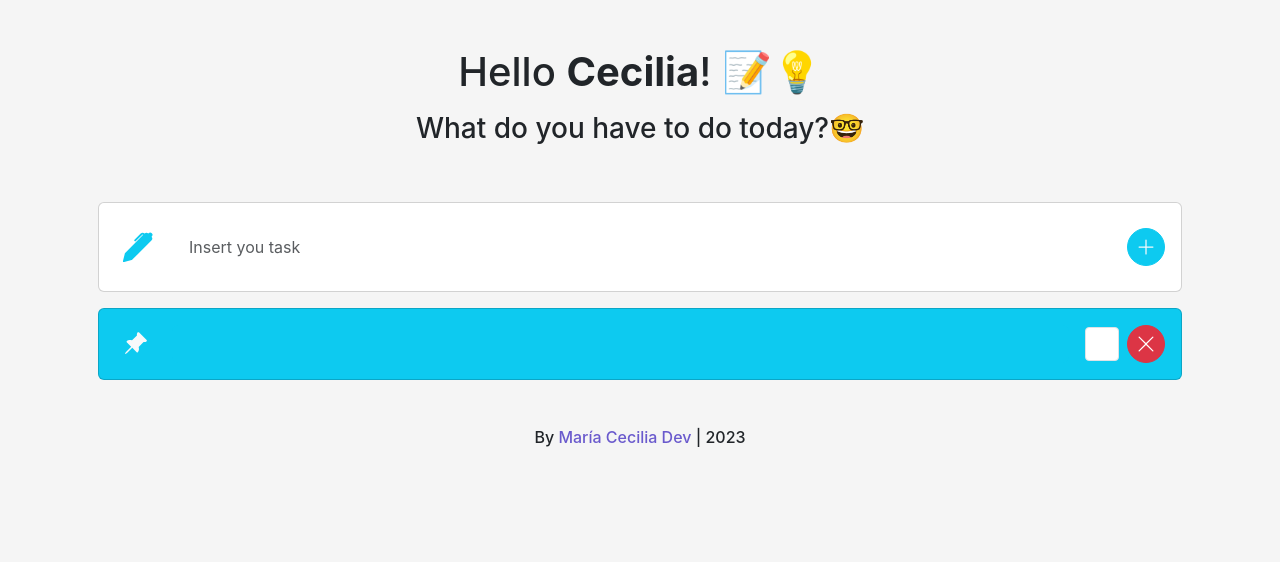
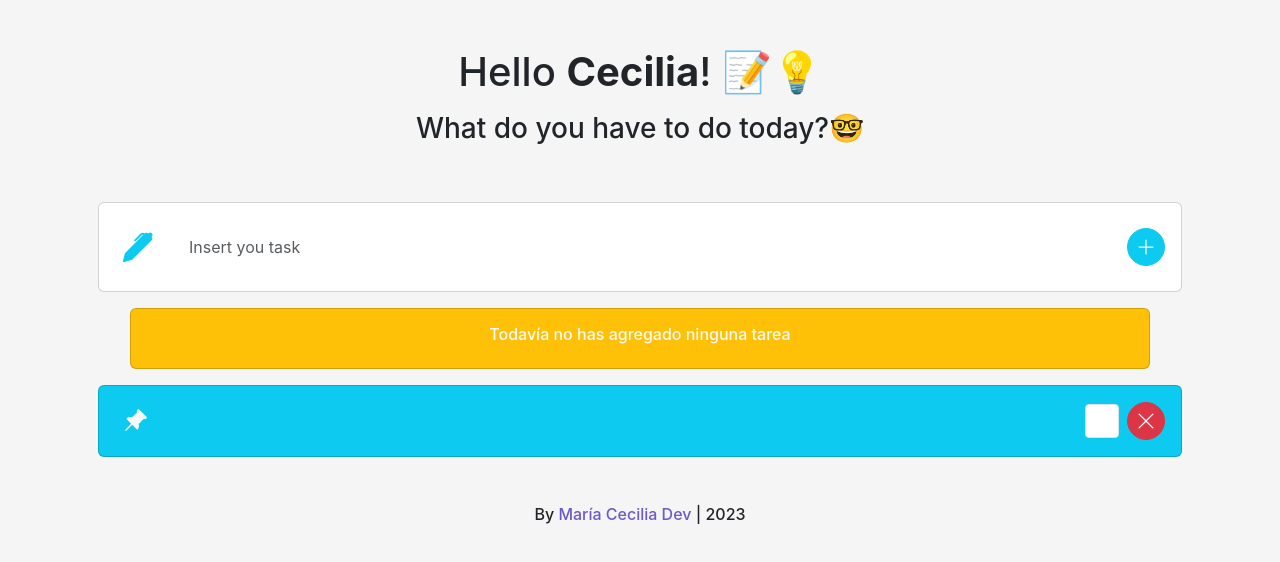
Before and after one commit to MCeciliaLuna/my-first-app-1i, a React (Create React App) app: page / in a window 1280 px wide. Shown: the top 562 px of the page. Built offline with nearby package versions, Linux system fonts and the light colour scheme.

Commit message:
front del componente de las tareas con el aviso de que no hay ninguna listo

```diff
--- a/src/components/Tasks.js
+++ b/src/components/Tasks.js
@@ -1,11 +1,15 @@
 import React from 'react';
 
 const Tasks = () => {
-    const tasksList = JSON.parse(localStorage.getItem('tasks'));
+  const tasks = JSON.parse(localStorage.getItem('tasks'))
 
   return (
     <section className="mt-3">
-
+        <div className="card mt-3 mx-5 bg-warning">
+          <div className="card-body text-light text-center">
+            <h6>Todavía no has agregado ninguna tarea</h6>
+          </div>
+        </div>
         <div className="card m-3 bg-info">
         <div className="card-body d-flex">
           <p className="d-flex align-items-center mx-2 mb-0">
```
